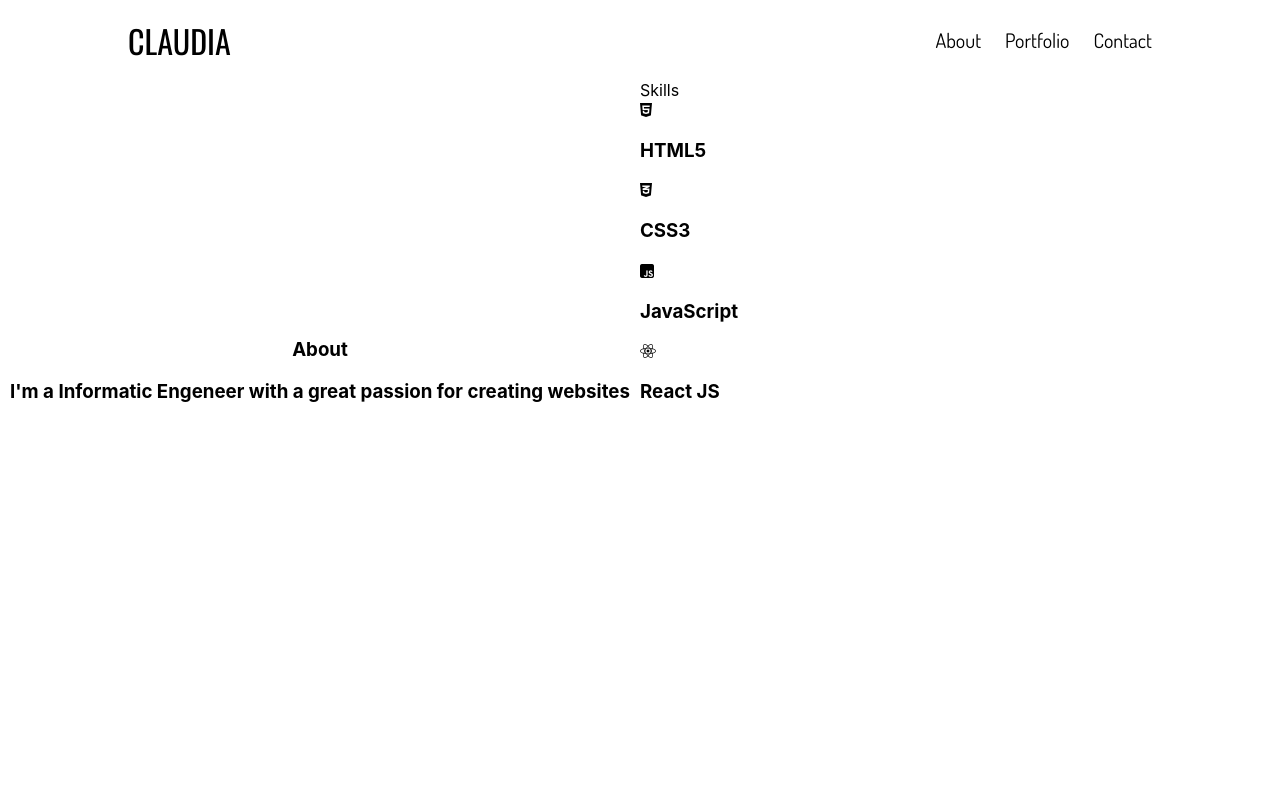
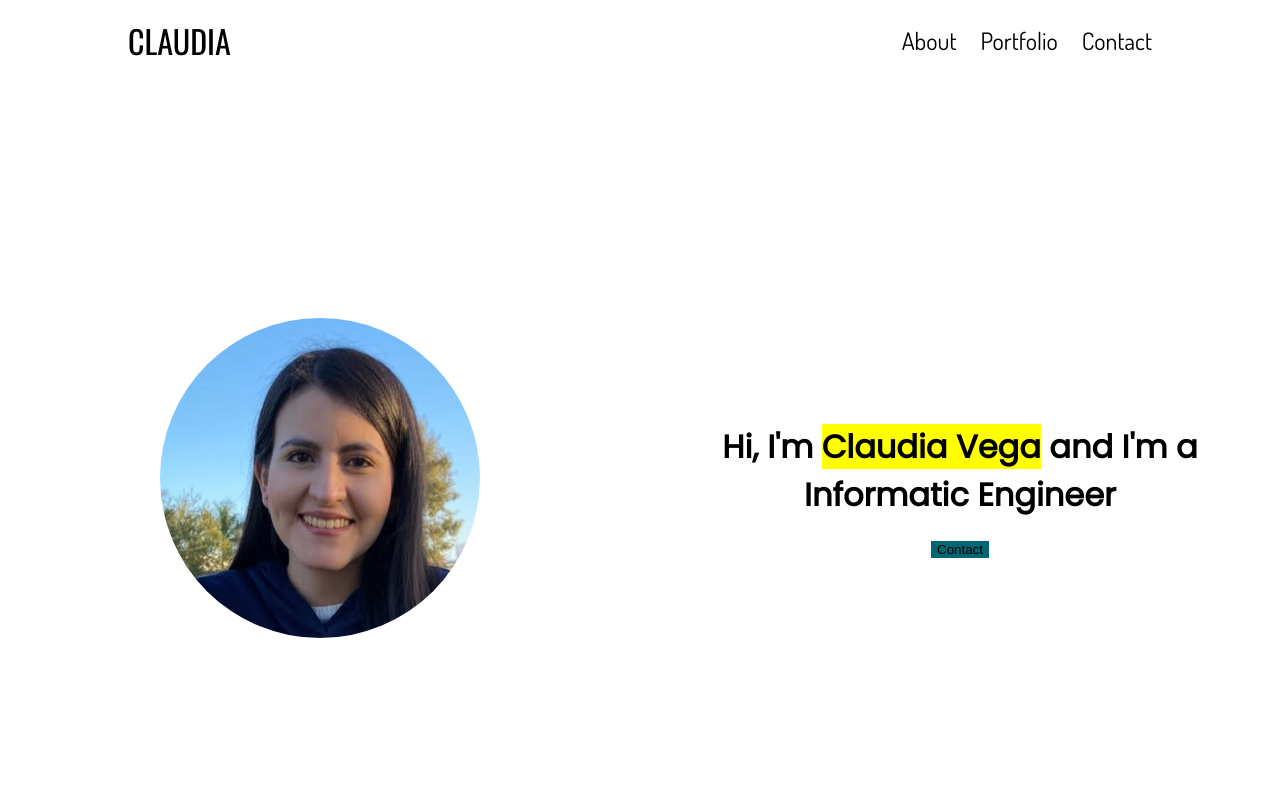
Before and after one commit to claudiamv31/portfolio, a React (Create React App) app: page / in a window 1280 px wide. Shown: the top 800 px of the page. Built offline with nearby package versions, Linux system fonts and the light colour scheme.

Commit message:
home changes

```diff
--- a/src/App.css
+++ /dev/null
@@ -1,38 +0,0 @@
-.App {
-  text-align: center;
-}
-
-.App-logo {
-  height: 40vmin;
-  pointer-events: none;
-}
-
-@media (prefers-reduced-motion: no-preference) {
-  .App-logo {
-    animation: App-logo-spin infinite 20s linear;
-  }
-}
-
-.App-header {
-  background-color: #282c34;
-  min-height: 100vh;
-  display: flex;
-  flex-direction: column;
-  align-items: center;
-  justify-content: center;
-  font-size: calc(10px + 2vmin);
-  color: white;
-}
-
-.App-link {
-  color: #61dafb;
-}
-
-@keyframes App-logo-spin {
-  from {
-    transform: rotate(0deg);
-  }
-  to {
-    transform: rotate(360deg);
-  }
-}
--- a/src/App.js
+++ b/src/App.js
@@ -1,12 +1,9 @@
-import "./App.css";
-import MainNavigation from "./components/MainNavigation";
-import AboutMe from "./pages/AboutMe";
+import Portfolio from "./pages/Portfolio";
 
 function App() {
   return (
     <div>
-      <MainNavigation />
-      <AboutMe />
+      <Portfolio />
     </div>
   );
 }
--- a/src/components/About.js
+++ b/src/components/About.js
@@ -8,7 +8,7 @@ const About = () => {
       </div>
       <div className={classes.info}>
         <h3>
-          I'm a Informatic Engeneer with a great passion for creating websites
+          I'm a Informatic Engineer with a great passion for creating websites
         </h3>
       </div>
     </div>
--- /dev/null
+++ b/src/components/Home.js
@@ -0,0 +1,20 @@
+import classes from "./Home.module.css";
+import img from "../assets/personal-img.jpg";
+
+const Home = () => {
+  return (
+    <div className={classes.home}>
+      <div className={classes["home-img"]}>
+        <img src={img} alt="Claudia Vega" />
+      </div>
+      <div className={classes["home-info"]}>
+        <h1>
+          Hi, I'm <mark>Claudia Vega</mark> and I'm a Informatic Engineer
+        </h1>
+        <button>Contact</button>
+      </div>
+    </div>
+  );
+};
+
+export default Home;
--- /dev/null
+++ b/src/components/Home.module.css
@@ -0,0 +1,35 @@
+@import url("https://fonts.googleapis.com/css2?family=Poppins&display=swap");
+
+.home {
+  height: 100vh;
+  display: table;
+}
+
+.home-img {
+  width: 50%;
+  display: table-cell;
+  vertical-align: middle;
+  text-align: center;
+}
+
+.home-img img {
+  width: 20rem;
+  height: 20rem;
+  border-radius: 25vh;
+}
+
+.home-info {
+  width: 50%;
+  display: table-cell;
+  vertical-align: middle;
+  text-align: center;
+}
+
+.home-info h1 {
+  font-family: "Poppins", sans-serif;
+}
+
+.home-info button {
+  border: none;
+  background-color: #026773;
+}
--- a/src/components/MainNavigation.module.css
+++ b/src/components/MainNavigation.module.css
@@ -23,6 +23,6 @@
 
 .nav li {
   margin-left: 1.5rem;
-  font-size: 1.25rem;
+  font-size: 1.5rem;
   font-family: "Dosis", sans-serif;
 }
--- a/src/components/Skills.js
+++ b/src/components/Skills.js
@@ -5,19 +5,19 @@ const Skills = () => {
     <div className={classes.skills}>
       <div>Skills</div>
       <div>
-        <i class="fa-brands fa-html5"></i>
+        <i className="fa-brands fa-html5"></i>
         <h3>HTML5</h3>
       </div>
       <div>
-        <i class="fa-brands fa-css3-alt"></i>
+        <i className="fa-brands fa-css3-alt"></i>
         <h3>CSS3</h3>
       </div>
       <div>
-        <i class="fa-brands fa-square-js"></i>
+        <i className="fa-brands fa-square-js"></i>
         <h3>JavaScript</h3>
       </div>
       <div>
-        <i class="fa-brands fa-react"></i>
+        <i className="fa-brands fa-react"></i>
         <h3>React JS</h3>
       </div>
     </div>
--- a/src/index.css
+++ b/src/index.css
@@ -1,13 +1,4 @@
 body {
   margin: 0;
-  font-family: -apple-system, BlinkMacSystemFont, 'Segoe UI', 'Roboto', 'Oxygen',
-    'Ubuntu', 'Cantarell', 'Fira Sans', 'Droid Sans', 'Helvetica Neue',
-    sans-serif;
-  -webkit-font-smoothing: antialiased;
-  -moz-osx-font-smoothing: grayscale;
+  padding: 0;
 }
-
-code {
-  font-family: source-code-pro, Menlo, Monaco, Consolas, 'Courier New',
-    monospace;
-}
--- a/src/pages/AboutMe.js
+++ /dev/null
@@ -1,13 +0,0 @@
-import About from "../components/About";
-import Skills from "../components/Skills";
-
-const AboutMe = () => {
-  return (
-    <div>
-      <About />
-      <Skills />
-    </div>
-  );
-};
-
-export default AboutMe;
--- /dev/null
+++ b/src/pages/Portfolio.js
@@ -0,0 +1,17 @@
+import About from "../components/About";
+import Home from "../components/Home";
+import Skills from "../components/Skills";
+import MainNavigation from "../components/MainNavigation";
+
+const Portfolio = () => {
+  return (
+    <div>
+      <MainNavigation />
+      <Home />
+      <About />
+      <Skills />
+    </div>
+  );
+};
+
+export default Portfolio;
```
Also changed, not shown: src/assets/personal-img.jpg (added), src/pages/Home.js (deleted), src/pages/Work.js (deleted).
